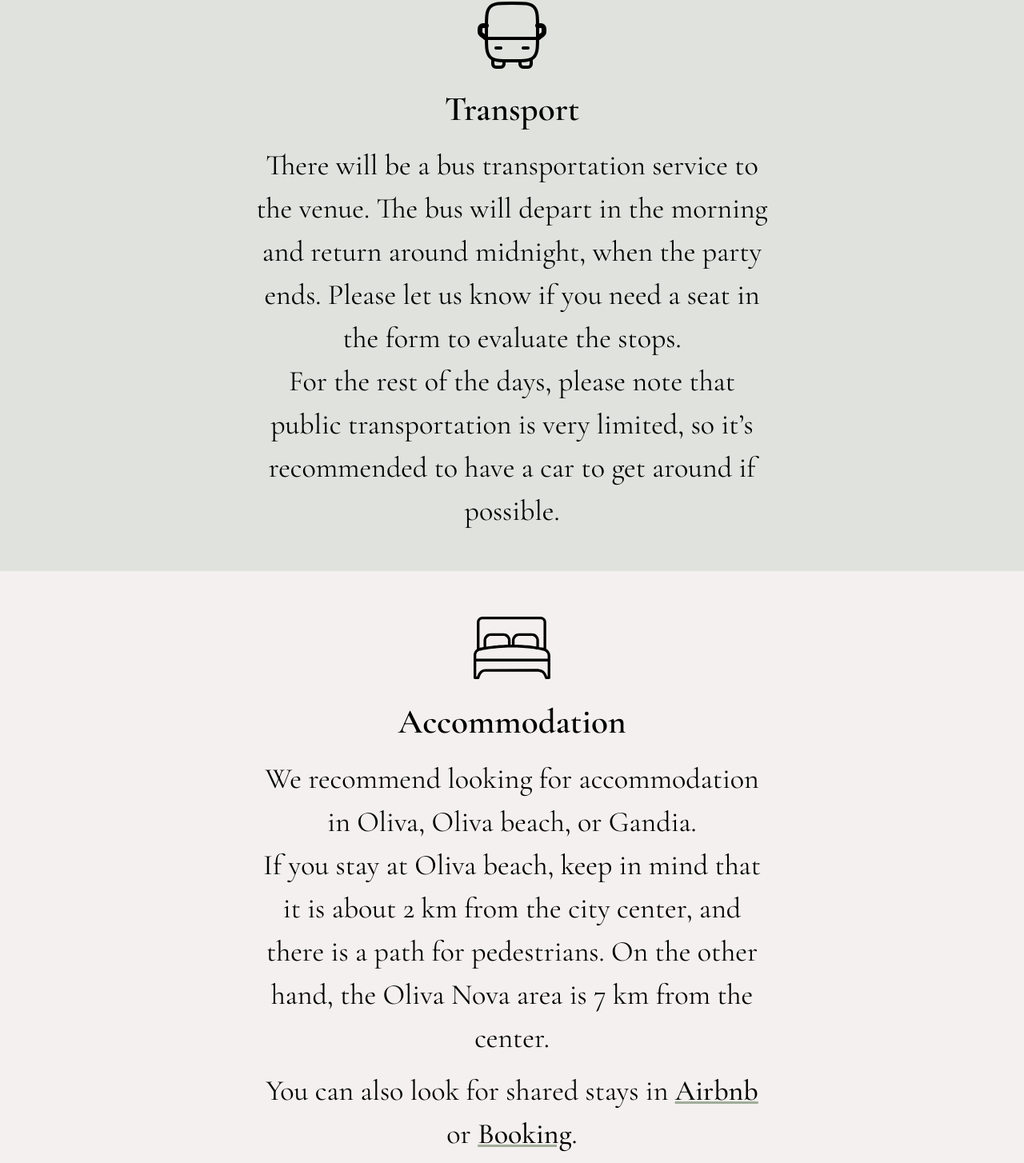
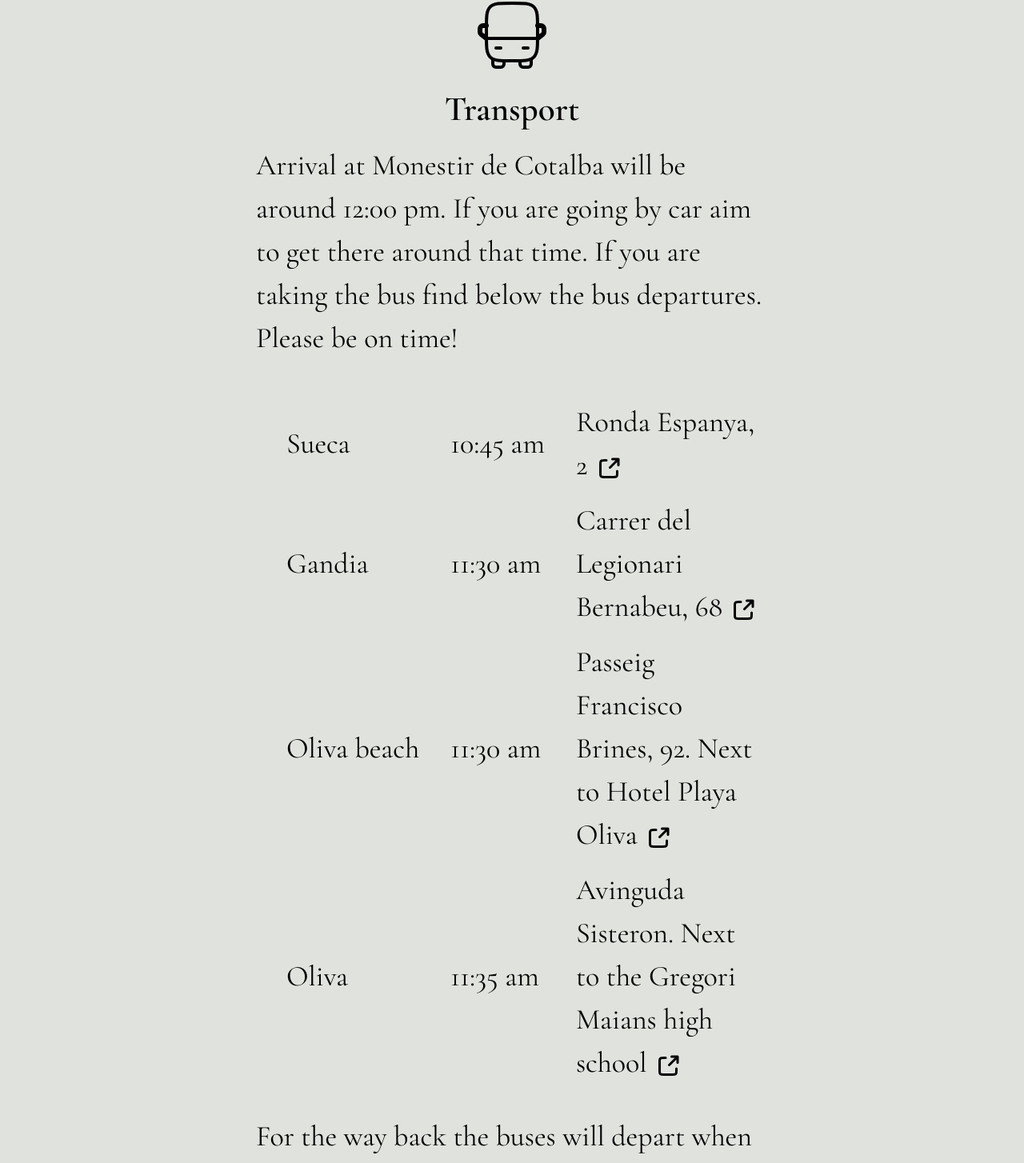
Before and after one commit to camilleri/web-boda, a React (Vite) app: page / in a window 1280 px wide. Shown: the part 2051-3505 px from the top of the page at 80% size. Built offline with nearby package versions, Linux system fonts and the light colour scheme.

Commit message:
Horari busos

```diff
--- a/src/TransportSection.tsx
+++ b/src/TransportSection.tsx
@@ -17,6 +17,27 @@ import Box from "./style_components/Box";
 import Section from "./style_components/Section";
 import RotatingIcon from "./RotatingIcon";
 import BusIcon from "/icons/bus.svg";
+import FlexContainer from "./style_components/FlexContainer";
+import styled from "styled-components";
+import useIsMobile from "./hooks/useIsMobile";
+import Icon from "./style_components/Icon";
+
+import ExternalLinkIcon from "/icons/external-link.svg";
+
+const PLaceContainer = styled.tr`
+  cursor: pointer;
+  align-items: center;
+`;
+
+const Cell = styled.td`
+  align-items: center;
+  padding-left: 1.5em;
+  padding-bottom: 0.5em;
+
+  @media (max-width: 768px) {
+    padding-left: 0.5em;
+  }
+`;
 
 type Props = {
   backgroundColor: string;
@@ -24,6 +45,23 @@ type Props = {
 };
 function TransportSection(props: Props) {
   useTranslation();
+  const isMobile = useIsMobile();
+
+  async function openParadaSueca() {
+    window.open("https://maps.app.goo.gl/VT9yTj9QERgj7HgW7", "_blank");
+  }
+
+  async function openParadaOliva() {
+    window.open("https://maps.app.goo.gl/tynn1MVHZvbuizH99", "_blank");
+  }
+
+  async function openParadaOlivaPlatja() {
+    window.open("https://maps.app.goo.gl/3JAwB7WT7Uk7NQZA8", "_blank");
+  }
+
+  async function openParadaGandia() {
+    window.open("https://maps.app.goo.gl/jfqiUoBqvEpn96Sr9", "_blank");
+  }
 
   return (
     <Section
@@ -45,10 +83,194 @@ function TransportSection(props: Props) {
         <Text
           fontSize={textSize}
           fontSizeMobile={textSizeMobile}
-          textAlign="center"
+          textAlign="left"
         >
           <Trans i18nKey={"transport_message"} />
         </Text>
+        <Spacer top="2em" />
+        <FlexContainer width="100%" flexDirection="column" alignItems="center">
+          <table>
+            <PLaceContainer onClick={openParadaSueca}>
+              <Cell>
+                <Text
+                  fontSize={textSize}
+                  fontSizeMobile={textSizeMobile}
+                  textAlign="left"
+                >
+                  Sueca
+                </Text>
+              </Cell>
+              <Cell>
+                <Text
+                  fontSize={textSize}
+                  fontSizeMobile={textSizeMobile}
+                  textAlign="left"
+                  textWrap="nowrap"
+                >
+                  10:45 am
+                </Text>
+              </Cell>
+              <Cell>
+                <FlexContainer alignItems="center">
+                  <Text
+                    fontSize={textSize}
+                    fontSizeMobile={textSizeMobile}
+                    textAlign="left"
+                  >
+                    <Trans
+                      i18nKey={"parada_sueca"}
+                      components={{
+                        link: (
+                          <Icon
+                            src={ExternalLinkIcon}
+                            size="1em"
+                            mobileSize="2vh"
+                            verticalAlign="middle"
+                          />
+                        ),
+                      }}
+                    />
+                  </Text>
+                </FlexContainer>
+              </Cell>
+            </PLaceContainer>
+            <PLaceContainer onClick={openParadaGandia}>
+              <Cell>
+                <Text
+                  fontSize={textSize}
+                  fontSizeMobile={textSizeMobile}
+                  textAlign="left"
+                >
+                  Gandia
+                </Text>
+              </Cell>
+              <Cell>
+                <Text
+                  fontSize={textSize}
+                  fontSizeMobile={textSizeMobile}
+                  textAlign="left"
+                  textWrap="nowrap"
+                >
+                  11:30 am
+                </Text>
+              </Cell>
+              <Cell>
+                <Text
+                  fontSize={textSize}
+                  fontSizeMobile={textSizeMobile}
+                  textAlign="left"
+                >
+                  <Trans
+                    i18nKey={"parada_gandia"}
+                    components={{
+                      link: (
+                        <Icon
+                          src={ExternalLinkIcon}
+                          size="1em"
+                          mobileSize="2vh"
+                          verticalAlign="middle"
+                        />
+                      ),
+                    }}
+                  />
+                </Text>
+              </Cell>
+            </PLaceContainer>
+            <PLaceContainer onClick={openParadaOlivaPlatja}>
+              <Cell>
+                <Text
+                  fontSize={textSize}
+                  fontSizeMobile={textSizeMobile}
+                  textAlign="left"
+                  textWrap={isMobile ? "normal" : "nowrap"}
+                >
+                  <Trans i18nKey={"oliva_beach"} />
+                </Text>
+              </Cell>
+              <Cell>
+                <Text
+                  fontSize={textSize}
+                  fontSizeMobile={textSizeMobile}
+                  textAlign="left"
+                  textWrap="nowrap"
+                >
+                  11:30 am
+                </Text>
+              </Cell>
+              <Cell>
+                <Text
+                  fontSize={textSize}
+                  fontSizeMobile={textSizeMobile}
+                  textAlign="left"
+                >
+                  <Trans
+                    i18nKey={"parada_oliva_beach"}
+                    components={{
+                      link: (
+                        <Icon
+                          src={ExternalLinkIcon}
+                          size="1em"
+                          mobileSize="2vh"
+                          verticalAlign="middle"
+                        />
+                      ),
+                    }}
+                  />
+                </Text>
+              </Cell>
+            </PLaceContainer>
+            <PLaceContainer onClick={openParadaOliva}>
+              <Cell>
+                <Text
+                  fontSize={textSize}
+                  fontSizeMobile={textSizeMobile}
+                  textAlign="left"
+                >
+                  Oliva
+                </Text>
+              </Cell>
+              <Cell>
+                <Text
+                  fontSize={textSize}
+                  fontSizeMobile={textSizeMobile}
+                  textAlign="left"
+                  textWrap="nowrap"
+                >
+                  11:35 am
+                </Text>
+              </Cell>
+              <Cell>
+                <Text
+                  fontSize={textSize}
+                  fontSizeMobile={textSizeMobile}
+                  textAlign="left"
+                >
+                  <Trans
+                    i18nKey={"parada_oliva"}
+                    components={{
+                      link: (
+                        <Icon
+                          src={ExternalLinkIcon}
+                          size="1em"
+                          mobileSize="2vh"
+                          verticalAlign="middle"
+                        />
+                      ),
+                    }}
+                  />
+                </Text>
+              </Cell>
+            </PLaceContainer>
+          </table>
+          <Spacer top="1em" />
+          <Text
+            fontSize={textSize}
+            fontSizeMobile={textSizeMobile}
+            textAlign="left"
+          >
+            <Trans i18nKey={"return_message"} />
+          </Text>
+        </FlexContainer>
       </Box>
       <Spacer top={outerSectionSpacer} />
     </Section>
--- a/src/locales/en.ts
+++ b/src/locales/en.ts
@@ -8,15 +8,24 @@ const en = {
     rsvp_form: "RSVP",
     date: "12 April 2025",
     venue_title: "Celebration",
-    venue_message: "Monestir de Sant Jeroni de Cotalba",
+    venue_message: "Monestir de Sant Jeroni de Cotalba <link />",
     support_title: "Support",
     support_message:
       "Your presence is the best gift we could ask for.<br />However, if you wish to help us we would appreciate your support.",
     celebration_date: "12 April 2025",
-    celebration_time: "12:30 p.m.",
+    celebration_time: "Reception from 12:00 pm",
     transport_title: "Transport",
     transport_message:
-      "There will be a bus transportation service to the venue. The bus will depart in the morning and return around midnight, when the party ends. Please let us know if you need a seat in the form to evaluate the stops.<br/>For the rest of the days, please note that public transportation is very limited, so it’s recommended to have a car to get around if possible.",
+      "Arrival at Monestir de Cotalba will be around 12:00 pm. If you are going by car aim to get there around that time. If you are taking the bus find below the bus departures. Please be on time!",
+    oliva_beach: "Oliva beach",
+    parada_sueca: "Ronda Espanya, 2 <link />",
+    parada_gandia: "Carrer del Legionari Bernabeu, 68 <link />",
+    parada_oliva:
+      "Avinguda Sisteron. Next to the Gregori Maians high school <link />",
+    parada_oliva_beach:
+      "Passeig Francisco Brines, 92. Next to Hotel Playa Oliva <link />",
+    return_message:
+      "For the way back the buses will depart when the party ends, which will be around midnight.",
     accommodation_title: "Accommodation",
     accommodation_message:
       "We recommend looking for accommodation in Oliva, Oliva beach, or Gandia.<br />If you stay at Oliva beach, keep in mind that it is about 2 km from the city center, and there is a path for pedestrians. On the other hand, the Oliva Nova area is 7 km from the center.",
@@ -36,13 +45,14 @@ const en = {
     home: "Home",
     prewedding: "Food & drinks on the day before in the evening",
     prewedding_title: "Pre-wedding",
-    prewedding_location: "Restaurant Club de Tenis Oliva",
+    prewedding_location: "Restaurant Club de Tenis Oliva <link />",
     prewedding_date: "11 April 2025",
-    prewedding_time: "8:00 p.m.",
+    prewedding_time: "8:00 pm",
     footer_designed: "Designed and developed by",
     footer_aknowledgement: "Special thanks to",
     pics_title: "Photos",
-    pics_message: "We don’t want to forget a single moment of this day. Download the Dots app in advance so you’re ready to share those unique moments you experience with us and the other guests during our day.",
+    pics_message:
+      "We don’t want to forget a single moment of this day. Download the Dots app in advance so you’re ready to share those unique moments you experience with us and the other guests during our day.",
     pics_link: "Photo Album",
   },
 };
--- a/src/locales/es.ts
+++ b/src/locales/es.ts
@@ -8,15 +8,24 @@ const es = {
     rsvp_form: "Formulario de asistencia",
     date: "12 de abril de 2025",
     venue_title: "Celebración",
-    venue_message: "Monasterio de San Jerónimo de Cotalba",
+    venue_message: "Monasterio de San Jerónimo de Cotalba <link />",
     support_title: "Regalo",
     support_message:
       "Tu presencia es el mejor regalo que podríamos pedir.<br />Sin embargo, si deseas ayudarnos, agradeceríamos tu apoyo.",
     celebration_date: "12 de abril de 2025",
-    celebration_time: "12:30 p.m.",
+    celebration_time: "Recepción desde las 12:00 pm",
     transport_title: "Transporte",
     transport_message:
-      "Habrá servicio de transporte en autobús hasta el lugar de la celebración. El autobús saldrá por la mañana y regresará alrededor de la medianoche, cuando termine la fiesta. Por favor, indícanos si necesitas un asiento en el formulario para valorar las paradas.<br/>Para el resto de los días, ten en cuenta que el transporte público es muy limitado, por lo que se recomienda tener coche para moverse si es posible.",
+      "La llegada al Monasterio de Cotalba será sobre las 12:00 pm. Si vas a ir en coche planea llegar a esa hora. Si vas en bus abajo esta el horario con las salidas. ¡Por favor, sé puntual!",
+    oliva_beach: "Oliva playa",
+    parada_sueca: "Ronda España, 2. Al final de la calle Moro <link />",
+    parada_gandia:
+      "Calle del Legionario Bernabeu, 68. En el IES Ausiàs March <link />",
+    parada_oliva: "Avenida Sisteron S/N. En el IES Gregori Maians <link />",
+    parada_oliva_beach:
+      "Passeo Francisco Brines, 92. En el parking del Hotel Playa Oliva <link />",
+    return_message:
+      "Los buses de vuelta saldrán cuando termine la fiesta que sera sobre la medianoche.",
     accommodation_title: "Alojamiento",
     accommodation_message:
       "Recomendamos buscar alojamiento en Oliva, la playa de Oliva o Gandía.<br />Si te quedas en la playa de Oliva, ten en cuenta que está a unos 2 km del centro de la ciudad y hay un camino habilitado para peatones. Por otro lado, la zona de Oliva Nova está a 7 km del centro.",
@@ -36,11 +45,12 @@ const es = {
     home: "Inicio",
     prewedding: "Tardeo el día antes de la boda",
     prewedding_title: "Preboda",
-    prewedding_location: "Restaurant Club de Tenis Oliva",
+    prewedding_location: "Restaurant Club de Tenis Oliva <link />",
     prewedding_date: "11 de abril de 2025",
-    prewedding_time: "8:00 p.m.",
+    prewedding_time: "8:00 pm",
     pics_title: "Fotos",
-    pics_message: "No queremos olvidar ni un solo minuto de este día. Descarga la app Dots con antelación para tenerla lista y compartir con nosotros y el resto de asistentes esos momentos únicos que vivas durante nuestro día.",
+    pics_message:
+      "No queremos olvidar ni un solo minuto de este día. Descarga la app Dots con antelación para tenerla lista y compartir con nosotros y el resto de asistentes esos momentos únicos que vivas durante nuestro día.",
     pics_link: "Álbum de fotos",
     footer_designed: "Diseño web y dessarrollo",
     footer_aknowledgement: "En colaboración con",
--- a/src/locales/val.ts
+++ b/src/locales/val.ts
@@ -8,15 +8,24 @@ const val = {
     rsvp_form: "Formulari d'assistència",
     date: "12 d'abril de 2025",
     venue_title: "Cerimònia",
-    venue_message: "Monestir de Sant Jeroni de Cotalba",
+    venue_message: "Monestir de Sant Jeroni de Cotalba <link />",
     support_title: "Regal",
     support_message:
       "La vostra presència és el millor regal que ens podeu fer.<br />Però si voleu ajudar-nos, agraïm el vostre suport.",
     transport_title: "Transport",
     transport_message:
-      "Hi haurà servei de transport en autobús fins al lloc de la celebració. L'autobús eixirà al matí i tornarà al voltant de mitjanit, quan acabe la festa. Per favor, fes-nos saber si necessites un seient al formulari per valorar les parades.<br/>Per a la resta dels dies, tingueu en compte que el transport públic és molt limitat, per la qual cosa es recomana tenir cotxe per desplaçar-se si és possible.",
+      "L'arribada al Monestir de Cotalba serà sobre les 12:00 pm. Si vas a anar amb cotxe planetja arribar a eixa hora. Si vas amb bus avall esta l'horari amb les eixides. Per favor, sigues puntual!",
+    oliva_beach: "Oliva platja",
+    parada_sueca: "Ronda Espanya, 2. Al final del carrer Moro <link />",
+    parada_gandia:
+      "Carrer del Legionari Bernabeu, 68. Al IES Ausiàs March <link />",
+    parada_oliva: "Avinguda Sisteron S/N. Al IES Gregori Maians <link />",
+    parada_oliva_beach:
+      "Passeig Francisco Brines, 92. En el parking de l'Hotel Platja Oliva <link />",
+    return_message:
+      "Els busos de volta eixiran quan s'acabe la festa que serà sobre la mitjanit.",
     celebration_date: "12 d'abril de 2025",
-    celebration_time: "12:30 p.m.",
+    celebration_time: "Recepció desde les 12:00 pm",
     days: "dies",
     day: "dia",
     minutes: "minuts",
@@ -32,9 +41,9 @@ const val = {
       "També podeu buscar opcions de cases compartides a <airbnb /> o <booking />.<br />Per a més informació consulta la <oliva />.",
     web_oliva_turisme: "web de turisme d'Oliva",
     prewedding_title: "Preboda",
-    prewedding_location: "Restaurant Club de Tenis Oliva",
+    prewedding_location: "Restaurant Club de Tenis Oliva <link />",
     prewedding_date: "11 d'april de 2025",
-    prewedding_time: "8:00 p.m.",
+    prewedding_time: "8:00 pm",
     footer_designed: "Disseny web i desenvolupament",
     footer_aknowledgement: "En col.laboració amb",
     music_title: "Música",
@@ -43,7 +52,7 @@ const val = {
     music_list: "Llista de Spotify",
     pics_title: "Fotos",
     pics_message:
-  "No volem oblidar ni un sol minut d’aquest dia. Descarrega l'app Dots amb antelació per tenir-la preparada i compartir amb nosaltres i la resta d’assistents aquells moments únics que visques durant el nostre dia.",
+      "No volem oblidar ni un sol minut d’aquest dia. Descarrega l'app Dots amb antelació per tenir-la preparada i compartir amb nosaltres i la resta d’assistents aquells moments únics que visques durant el nostre dia.",
     pics_link: "Àlbum de fotos",
   },
 };
--- a/src/style_components/Icon.tsx
+++ b/src/style_components/Icon.tsx
@@ -4,13 +4,16 @@ type IconProps = {
   isHovered?: boolean;
   size?: string;
   mobileSize?: string;
+  verticalAlign?: string;
 };
 
 const Icon = styled.img<IconProps>`
   transition: background-color 0.3s, transform 0.3s;
   height: ${(props) => (props.size ? props.size : "2em")};
+  ${(props) =>
+    props.verticalAlign ? `vertical-align: ${props.verticalAlign};` : null};
   @media (max-width: 768px) {
-       height: ${(props) => (props.mobileSize || props.size || "2em")};
+    height: ${(props) => props.mobileSize || props.size || "2em"};
   }
 
   ${(props) => (props.isHovered ? `transform: scale(1.1);` : null)}
--- a/src/style_components/Text.tsx
+++ b/src/style_components/Text.tsx
@@ -17,6 +17,7 @@ interface TextProps {
   width?: string;
   widthMobile?: string;
   textShadow?: string;
+  textWrap?: string;
 }
 
 const Text = styled.p<TextProps>`
@@ -26,6 +27,7 @@ const Text = styled.p<TextProps>`
   line-height: ${(props) => props.lineHeight || "1.5"};
   text-align: ${(props) => props.textAlign || "left"};
   text-transform: ${(props) => props.textTransform || "none"};
+  text-wrap: ${(props) => props.textWrap || "normal"};
   margin: ${(props) => props.margin || "0"};
   padding: ${(props) => props.padding || "0"};
   display: ${(props) => (props.inline ? "inline" : "block")};
```
Also changed, not shown: src/VenueSection.tsx (+23 -2 lines), public/icons/external-link.svg (added). Lines whose indentation alone changed are shown as unchanged.
